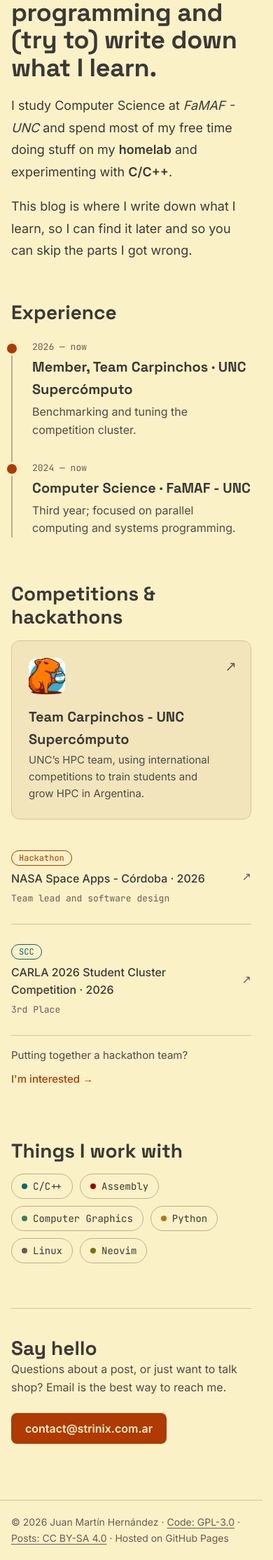
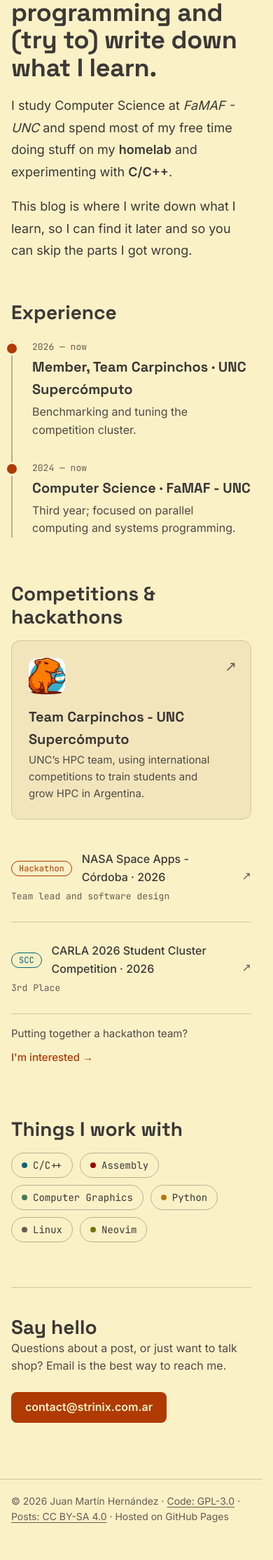
Before and after one commit to Juanma-Her/blog, a Jekyll site: the page built from src/pages/about.html, in a window 390 px wide. Shown: the part 1070-3299 px from the top of the page at 70% size. Built offline with Jekyll 4.4.1, drawn with Linux system fonts in a browser that asks for light colours; after the commit the page ends 3269 px from its top, so only the background shows below that.

Commit message:
Competition rows on phones: override the wide title rule

```diff
--- a/src/assets/css/_components.css
+++ b/src/assets/css/_components.css
@@ -796,7 +796,7 @@ html:not(.js) #theme-toggle { display: none; }
 @media (max-width: 640px) {
   /* Pill and title share the first line, the title taking all the room left;
      the role or result goes on its own line underneath. */
-  .competitions .about-list-title { flex: 1 1 0; min-width: 0; }
+  .competitions .competition-row-body .about-list-title { flex: 1 1 0; min-width: 0; }
   .competition-row-body .about-list-meta { flex-basis: 100%; }
 }
 a.competition-row:hover { background: var(--panel); }
```
